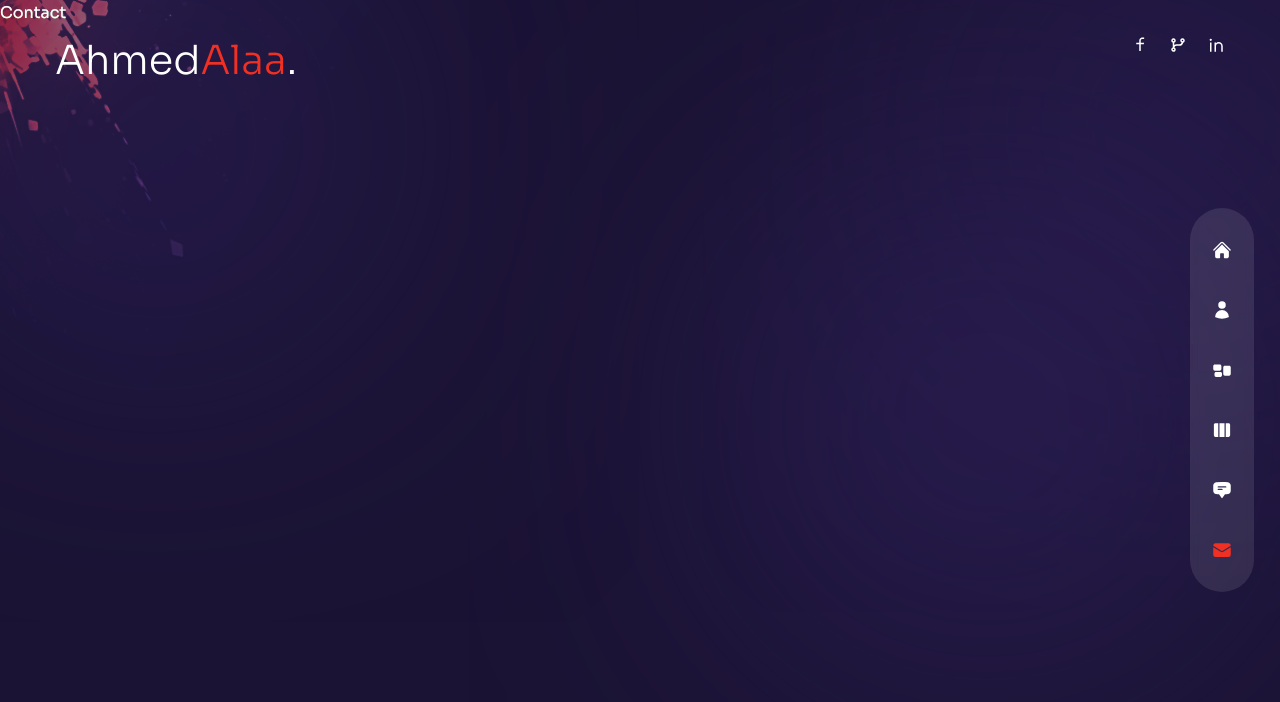
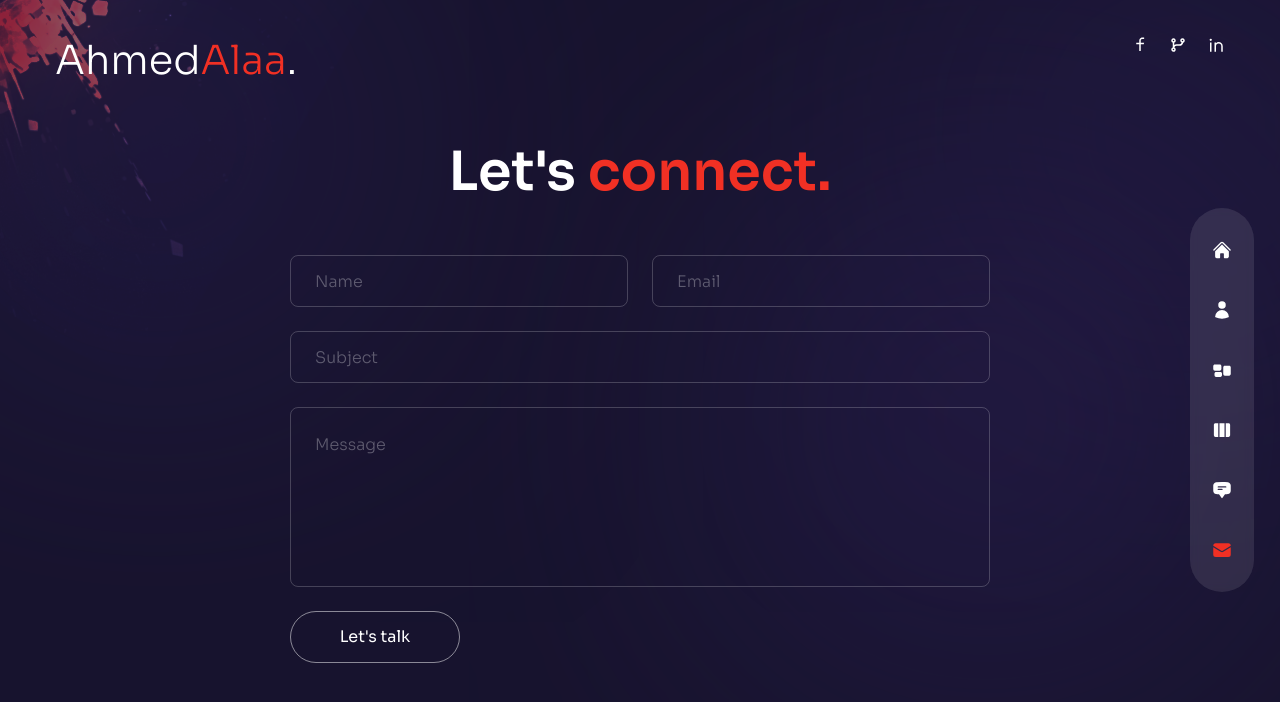
Before and after one commit to AhmedAlaa21/ahmedalaa, a Next.js app: page /contact in a window 1280 px wide. Shown: the top 702 px of the page. Built offline with nearby package versions, Linux system fonts and the light colour scheme.

Commit message:
Finished Contact page
next step to enhance ui

```diff
--- a/data/index.js
+++ b/data/index.js
@@ -86,6 +86,10 @@ export const aboutData = [
         stage: "2020 - 2022",
       },
       {
+        title: "Ecommerce Manager - Easy Control",
+        stage: "2020 - 2023",
+      },
+      {
         title: "Social Media Specialist - Mindev",
         stage: "2022 - 2023",
       },
--- a/pages/contact/index.js
+++ b/pages/contact/index.js
@@ -1,5 +1,68 @@
+//components
+import Circles from "/components/Circles";
+
+//icons
+import { BsArrowRight } from "react-icons/bs";
+
+//framer
+import { motion } from "framer-motion";
+
+//variants
+import { fadeIn } from "../../variants";
+
 const Contact = () => {
-  return <div>Contact</div>;
+  return (
+    <div className="h-full bg-primary/30">
+      <div
+        className="container mx-auto py-32
+       text-center xl:text-left flex items-center justify-center h-full"
+      >
+        {/* text & form */}
+        <div className="flex flex-col w-full max-w-[700px]">
+          {/* text */}
+          <motion.h2
+            variants={fadeIn("up", 0.2)}
+            initial="hidden"
+            animate="show"
+            exit="hidden"
+            className="h2 text-center mb-12"
+          >
+            Let's <span className="text-accent">connect.</span>
+          </motion.h2>
+          {/* form */}
+          <motion.form
+            action=""
+            variants={fadeIn("up", 0.4)}
+            initial="hidden"
+            animate="show"
+            exit="hidden"
+            className="flex-1 flex flex-col gap-6 w-full mx-auto "
+          >
+            {/* input group */}
+            <div className="flex gap-x-6 w-full">
+              <input type="text" placeholder="name" className="input" />
+              <input type="text" placeholder="email" className="input" />
+            </div>
+            <input type="text" placeholder="subject" className="input" />
+            <textarea placeholder="message" className="textarea"></textarea>
+            <button
+              className="btn rounded-full border border-white/50
+               max-w-[170px] px-8 transition-all duration-300 flex items-center justify-center
+               overflow-hidden hover:border-accent group"
+            >
+              <span className="group-hover:-translate-y-[120%] group-hover:opacity-0 transition-all duration-500">
+                Let's talk
+              </span>
+              <BsArrowRight
+                className="-translate-y-[120%] opacity-0 group-hover:flex group-hover:-translate-y-0 group-hover:opacity-100 transition-all
+              duration-300 absolute text-[22px]"
+              />
+            </button>
+          </motion.form>
+        </div>
+      </div>
+    </div>
+  );
 };
 
 export default Contact;
```
